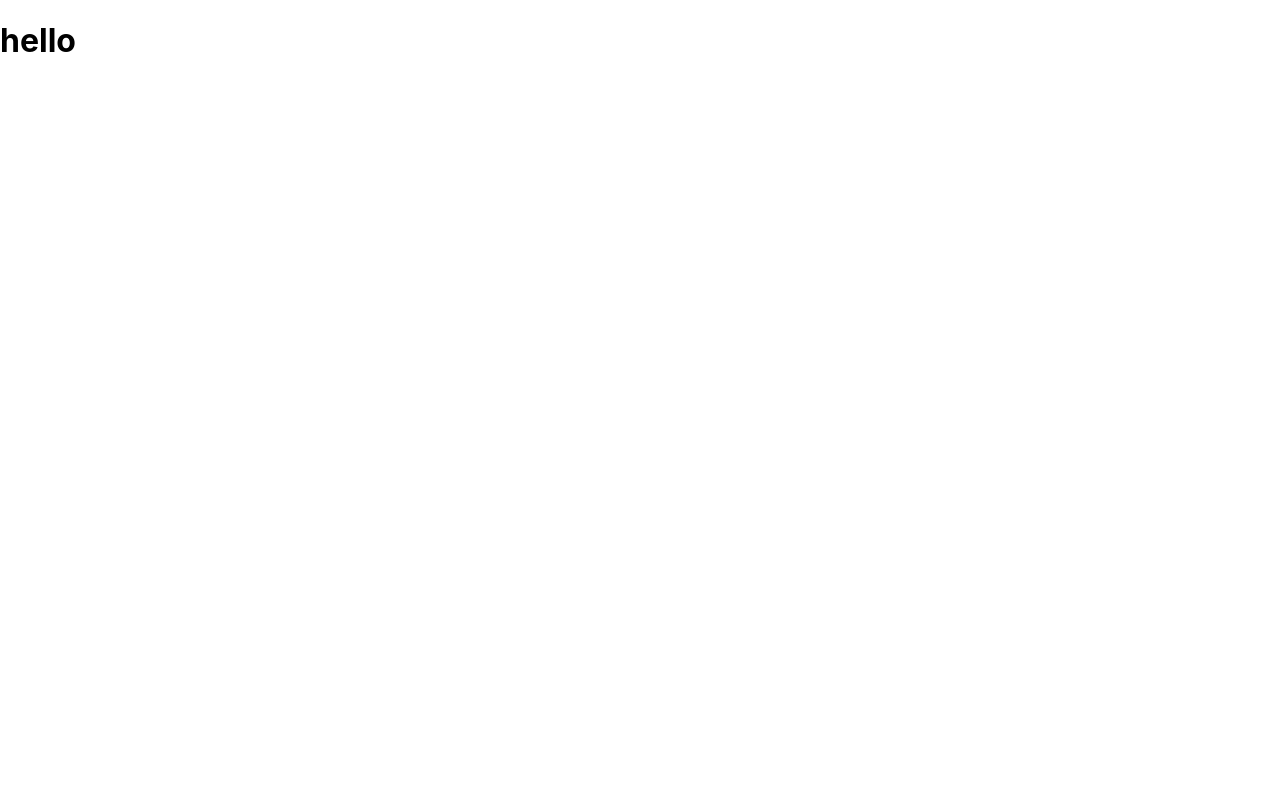
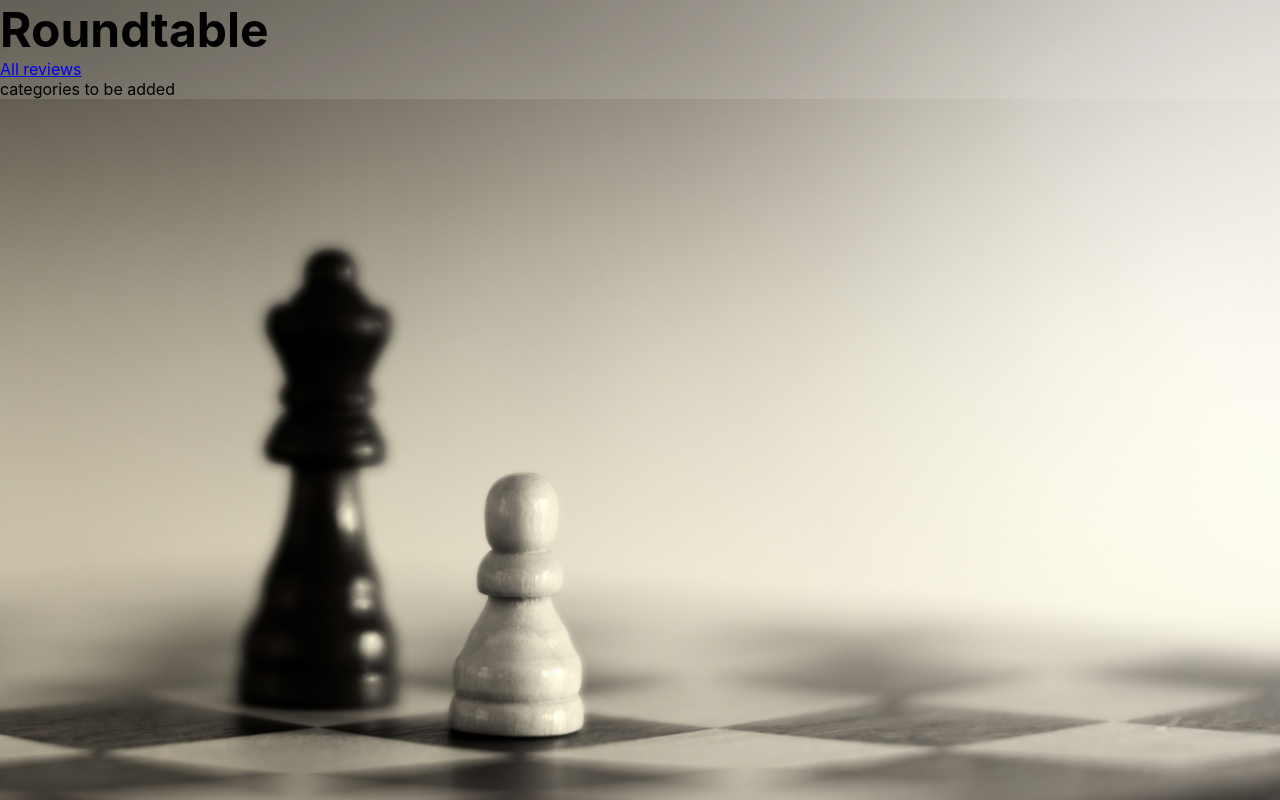
Before and after one commit to JJW-27/nc-games-frontend-project, a React (Create React App) app: page / in a window 1280 px wide. Built offline with nearby package versions, Linux system fonts and the light colour scheme.

Commit message:
adds all reviews functionality as well as some styling

```diff
--- a/package.json
+++ b/package.json
@@ -6,6 +6,7 @@
     "@testing-library/jest-dom": "^5.16.5",
     "@testing-library/react": "^13.4.0",
     "@testing-library/user-event": "^13.5.0",
+    "axios": "^1.2.0",
     "react": "^18.2.0",
     "react-dom": "^18.2.0",
     "react-router-dom": "^6.4.4",
--- a/src/App.css
+++ b/src/App.css
@@ -1,3 +1,62 @@
-.App {
-  text-align: center;
+* {
+  margin: 0px;
+  padding: 0px;
+  box-sizing: border-box;
+  font-size: 16px;
 }
+
+body,
+html,
+.app {
+  height: 100vh;
+  width: 100vw;
+  background-image: url('../image-bank/chess_background.jpg');
+  background-size: cover;
+  background-repeat: no-repeat;
+  background-position: top left;
+  background-attachment: fixed;
+}
+
+h1 {
+  font-size: 3rem;
+  background-color: rgba(255, 255, 255, 0.114);
+}
+
+nav {
+  background-color: rgba(255, 255, 255, 0.114);
+}
+
+.all-reviews-list {
+  display: flex;
+  flex-direction: column;
+  flex-wrap: wrap;
+  width: 90%;
+  list-style: none;
+  margin: auto;
+}
+
+.single-review-list-item {
+  box-shadow: 10px 10px 10px;
+  border-radius: 2px;
+  padding: 20px;
+  margin: 20px;
+  display: flex;
+  flex-direction: column;
+  align-items: center;
+  background-color: rgba(255, 255, 255, 0.348);
+}
+
+.single-review-list-item > * {
+  padding: 5px;
+}
+
+.single-review-list-item > img {
+  min-width: 100px;
+  max-width: 70%;
+}
+
+/* @media only screen and (min-width: 700px) {
+
+} */
+
+/* background-color: rgba(255, 255, 255, 0.114); */
--- a/src/App.js
+++ b/src/App.js
@@ -1,8 +1,18 @@
-
 import './App.css';
+import { Routes, Route } from 'react-router-dom';import Header from './components/Header';
+import Nav from './components/Nav';
+import Reviews from './components/Reviews'
 
 function App() {
-  return <h1>hello</h1>
+  return (
+    <div className="app">
+      <Header />
+      <Nav />
+      <Routes>
+        <Route path="/reviews" element={<Reviews />} />
+      </Routes>
+    </div>
+  );
 }
 
 export default App;
--- /dev/null
+++ b/src/api.js
@@ -0,0 +1,13 @@
+import axios from 'axios'
+
+const gamesApi = axios.create({
+    baseURL: 'https://real-rose-worm-kit.cyclic.app/api'
+})
+
+const getReviews = () => {
+return gamesApi.get('/reviews').then((reviews) => {
+    return reviews.data.reviews
+})
+}
+
+export default getReviews
--- /dev/null
+++ b/src/components/Header.jsx
@@ -0,0 +1,5 @@
+const Header = () => {
+    return <h1>Roundtable</h1>
+}
+
+export default Header
--- /dev/null
+++ b/src/components/Nav.jsx
@@ -0,0 +1,7 @@
+import { Link } from "react-router-dom";
+
+const Nav = () => {
+  return <nav><Link to="/reviews">All reviews</Link><p>categories to be added</p></nav>;
+};
+
+export default Nav;
--- /dev/null
+++ b/src/components/Reviews.jsx
@@ -0,0 +1,36 @@
+import { useState, useEffect } from 'react';
+import getReviews from '../api';
+
+const Reviews = () => {
+  const [reviews, setReviews] = useState([]);
+
+  useEffect(() => {
+    getReviews().then(fetchedReviews => {
+      setReviews(fetchedReviews);
+    });
+  }, []);
+
+  return (
+    <ul className="all-reviews-list">
+      {reviews.map(review => {
+        return (
+          <li className="single-review-list-item" key={review.review_id}>
+            <h2>{review.title}</h2>
+            <p>
+              Reviewed by: <em>{review.owner}</em>
+            </p>
+            <img src={review.review_img_url} />
+            <p>
+              <em>{review.review_body.slice(0, 100)} ...</em>
+              <strong>read more</strong>
+            </p>
+            <p>votes: {review.votes}</p>
+            <p>comments: {reviews.comments}</p>
+          </li>
+        );
+      })}
+    </ul>
+  );
+};
+
+export default Reviews;
```
Also changed, not shown: 1 other file (tests, documents, lock files or other folders).
